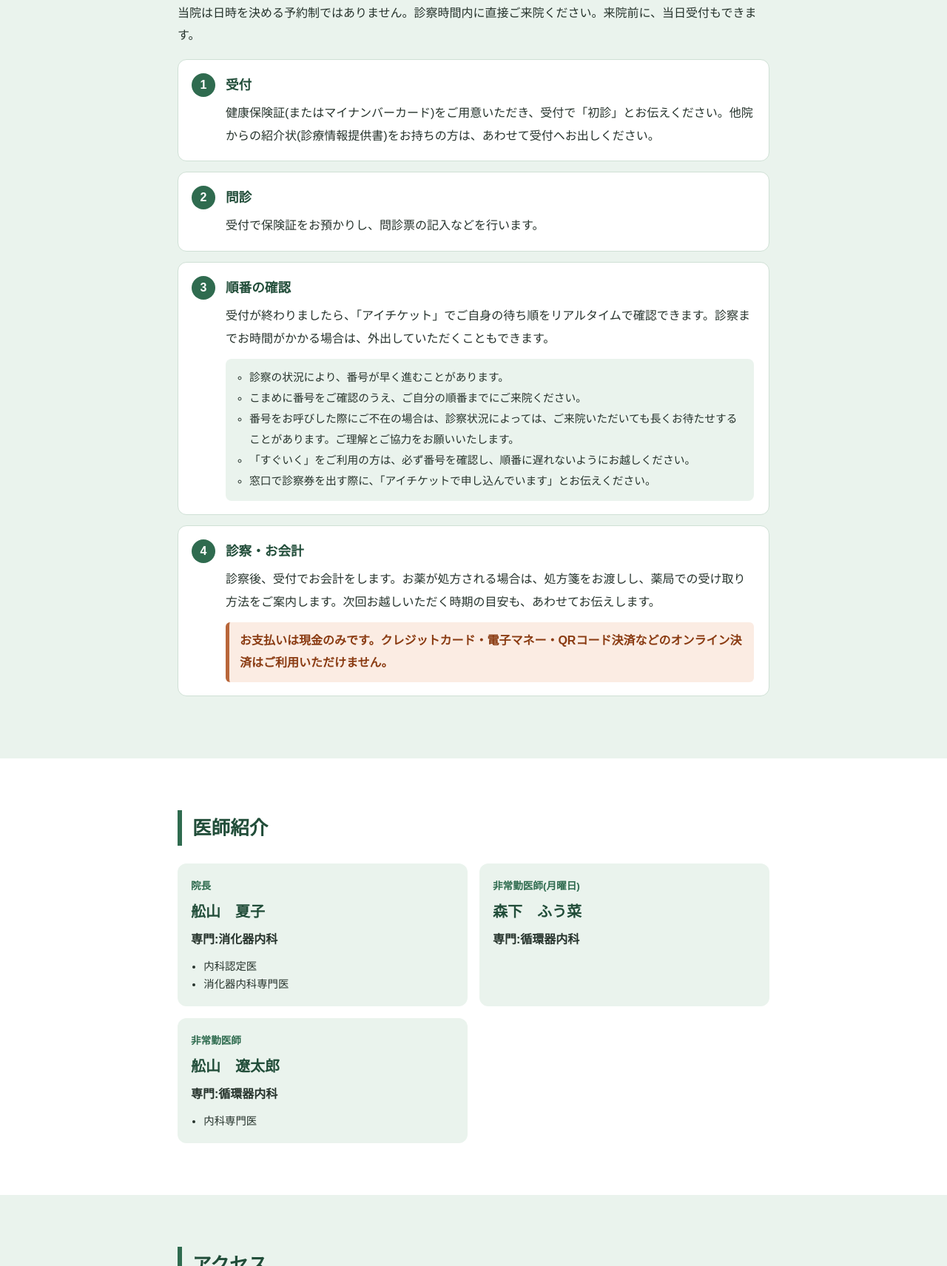
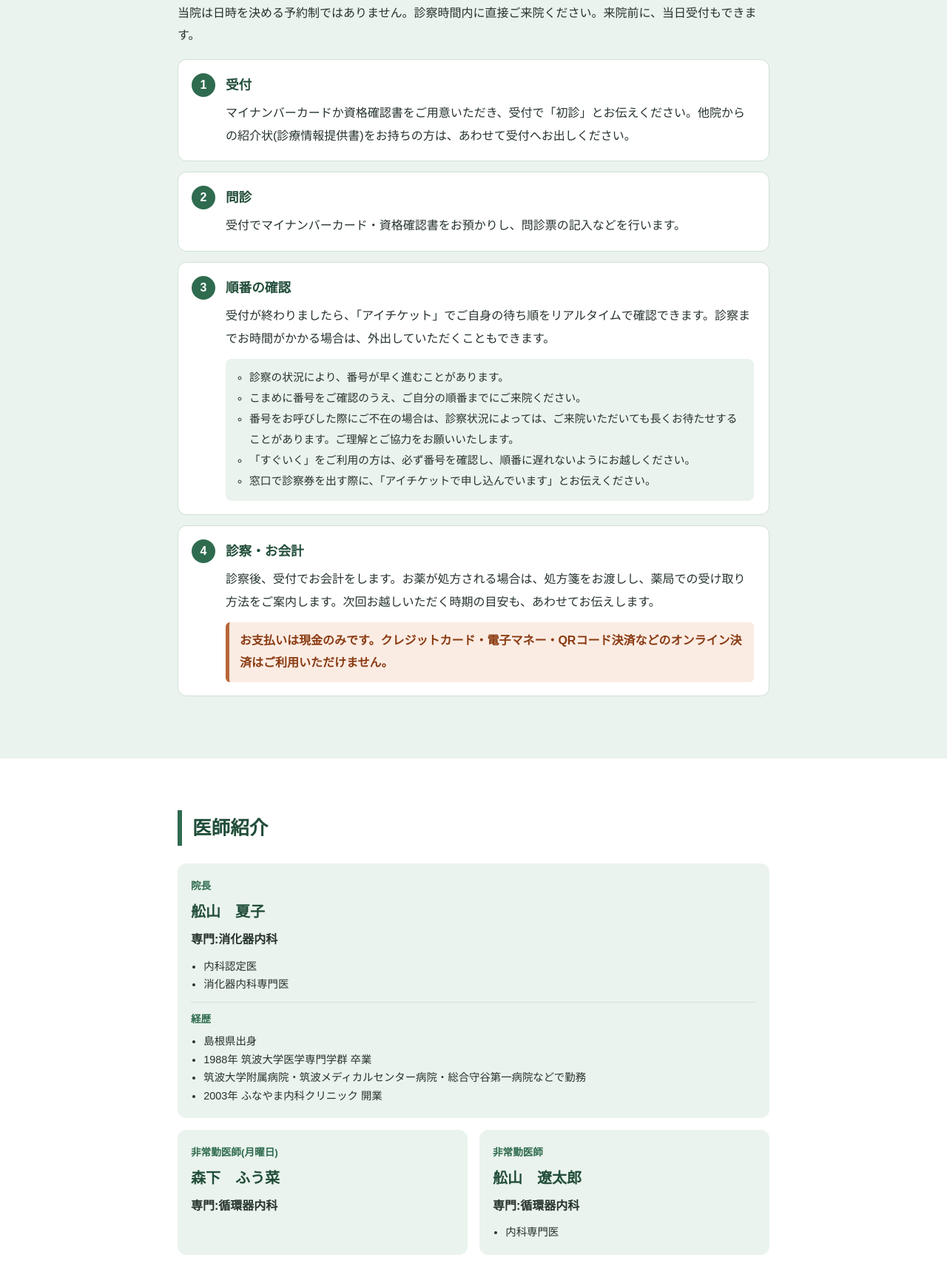
Before and after one commit to funayama600/funayama-naika, a plain HTML site: page index.html in a window 1280 px wide. Shown: the part 3370-5081 px from the top of the page at 74% size. Drawn offline with Linux system fonts and the light colour scheme; a web font is replaced by a local one.

Commit message:
Add files via upload

```diff
--- a/index.html
+++ b/index.html
@@ -180,11 +180,11 @@
       <ol class="flow">
         <li>
           <h3>受付</h3>
-          <p>健康保険証(またはマイナンバーカード)をご用意いただき、受付で「初診」とお伝えください。他院からの紹介状(診療情報提供書)をお持ちの方は、あわせて受付へお出しください。</p>
+          <p>マイナンバーカードか資格確認書をご用意いただき、受付で「初診」とお伝えください。他院からの紹介状(診療情報提供書)をお持ちの方は、あわせて受付へお出しください。</p>
         </li>
         <li>
           <h3>問診</h3>
-          <p>受付で保険証をお預かりし、問診票の記入などを行います。</p>
+          <p>受付でマイナンバーカード・資格確認書をお預かりし、問診票の記入などを行います。</p>
         </li>
         <li>
           <h3>順番の確認</h3>
@@ -217,6 +217,13 @@
             <ul>
               <li>内科認定医</li>
               <li>消化器内科専門医</li>
+            </ul>
+            <p class="career-title">経歴</p>
+            <ul class="career">
+              <li>島根県出身</li>
+              <li>1988年 筑波大学医学専門学群 卒業</li>
+              <li>筑波大学附属病院・筑波メディカルセンター病院・総合守谷第一病院などで勤務</li>
+              <li>2003年 ふなやま内科クリニック 開業</li>
             </ul>
           </div>
         </div>
@@ -271,16 +278,13 @@
       <div class="others-body">
         <p>当院は、厚生労働省の定める基準に基づき保険医療機関の指定を受けています。</p>
         <ul>
-          <li>初診・再診・外来診察料の医療情報取得加算</li>
+          <li>初診・再診：電子的診療情報情報連携体制加算2</li>
           <li>外来感染対策向上加算</li>
-          <li>医療DX推進体制整備加算1</li>
           <li>院内トリアージ実施料</li>
           <li>外来・在宅ベースアップ評価料(1)</li>
-          <li>一般名処方加算</li>
+          <li>一般名処方加算1.2</li>
           <li>遠隔モニタリング加算(CPAP)</li>
-          <li>医療情報・システム基盤整備体制充実加算</li>
-          <li>初診 マイナンバーカードを使用かつ同意あり</li>
-          <li>再診 マイナンバーカードを使用かつ同意あり</li>
+          <li>持続陽圧呼吸療法充実管理体制加算</li>
         </ul>
       </div>
     </details>
--- a/style.css
+++ b/style.css
@@ -566,3 +566,18 @@ html {
 .news-list details p {
   white-space: pre-line;
 }
+/* ===== 医師の経歴 ===== */
+.doctor-body .career-title {
+  margin-top: 12px;
+  padding-top: 10px;
+  border-top: 1px solid var(--line);
+  font-size: 0.85rem;
+  font-weight: 700;
+  color: var(--green);
+}
+.doctor-body .career {
+  margin-top: 4px;
+}
+.doctors .doctor-card:first-child {
+  grid-column: 1 / -1;
+}
```
